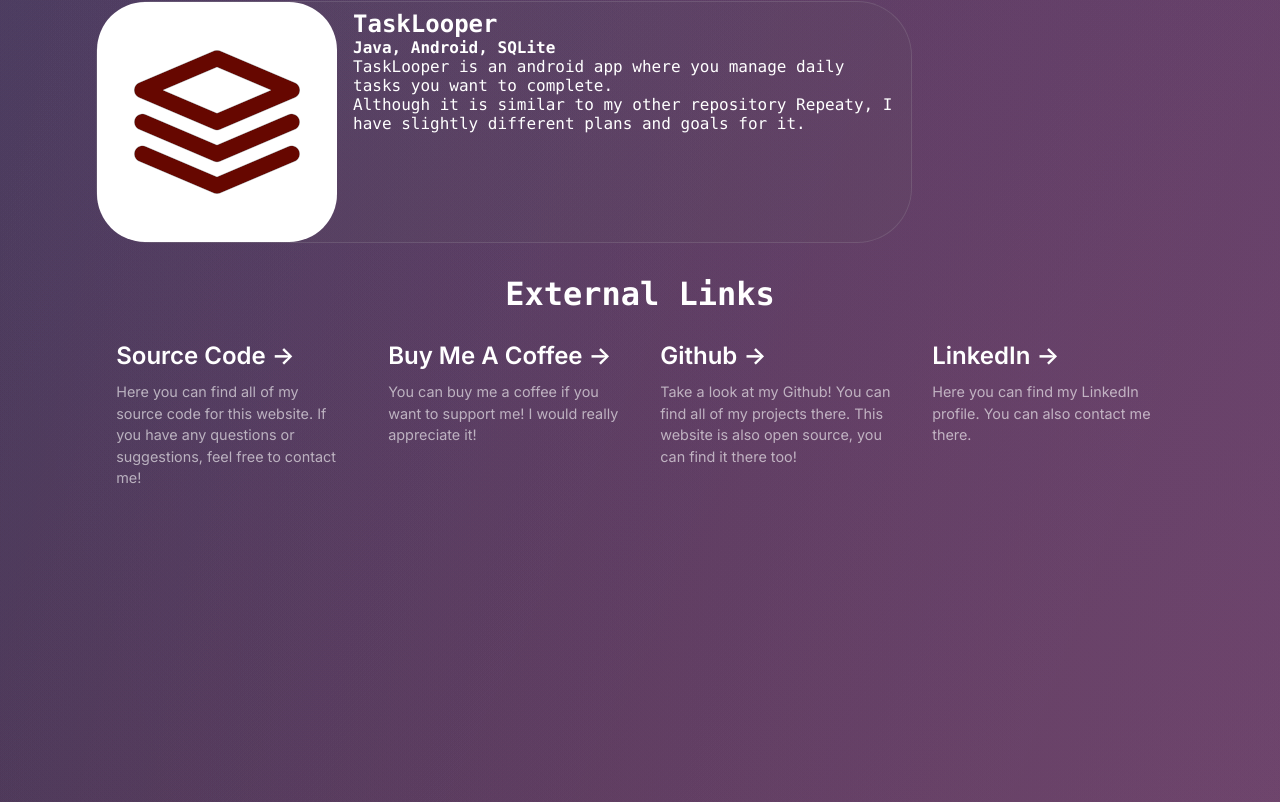
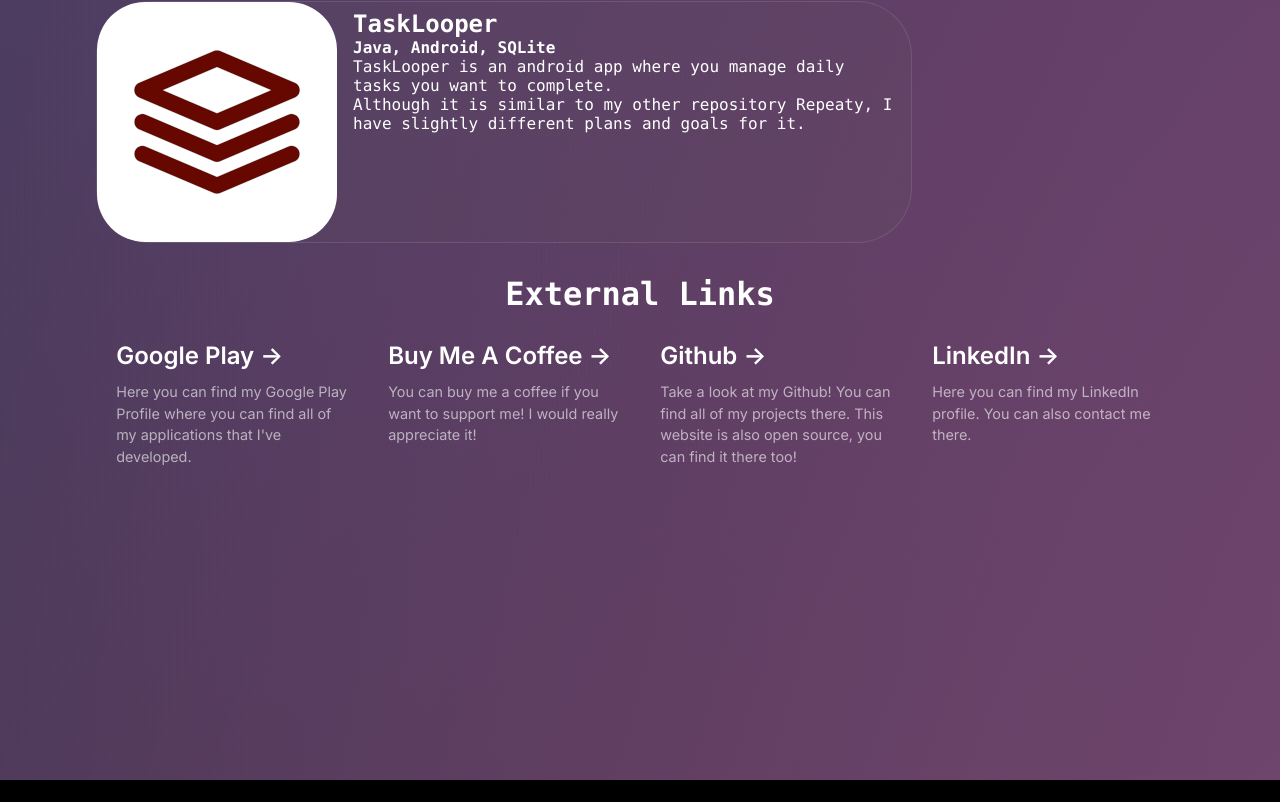
Before and after one commit to lukassobotik/personal-website, a Next.js app: page / in a window 1280 px wide. Shown: the part 3008-3810 px from the top of the page. After the commit the page ends 3788 px from the top, so only its background shows below. Built offline with nearby package versions, Linux system fonts and the light colour scheme.

Commit message:
Google Play Link

```diff
--- a/pages/index.tsx
+++ b/pages/index.tsx
@@ -194,12 +194,12 @@ export default function Home() {
           External Links
         </h2>
         <div className={styles.grid}>
-          <a href="https://github.com/PuckyEU/puckyeu.github.io" data-aos="fade-up" className={styles.card}>
+          <a href="https://play.google.com/store/apps/dev?id=6212701078283176937" data-aos="fade-up" className={styles.card}>
             <h2 className={inter.className}>
-              Source Code <span>-&gt;</span>
+              Google Play <span>-&gt;</span>
             </h2>
             <p className={inter.className}>
-              Here you can find all of my source code for this website. If you have any questions or suggestions, feel free to contact me!
+              Here you can find my Google Play Profile where you can find all of my applications that I&apos;ve developed.
             </p>
           </a>
           <a href="https://www.buymeacoffee.com/puckyeu" data-aos="fade-up" data-aos-delay="100" className={styles.card}>
```
